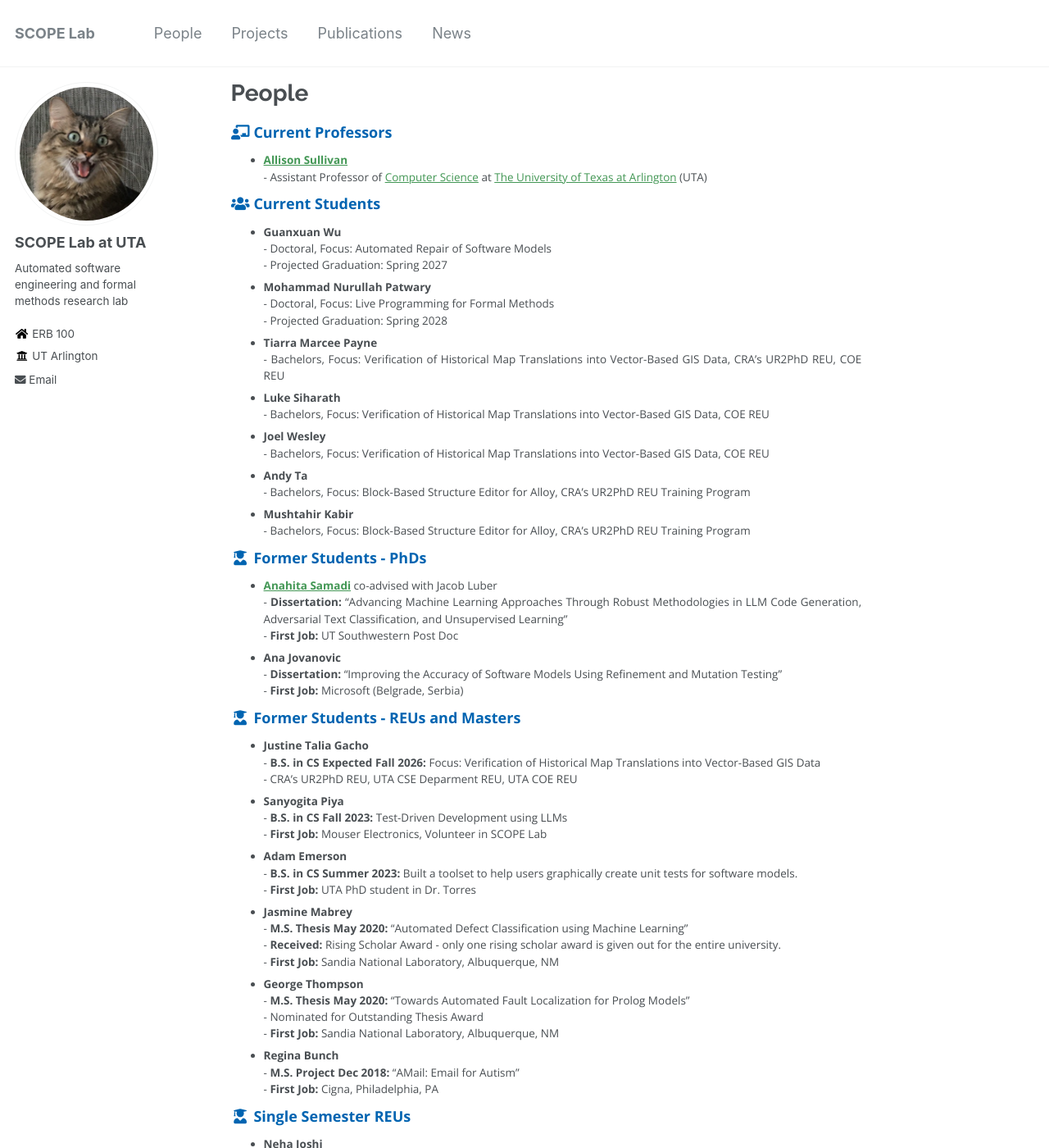
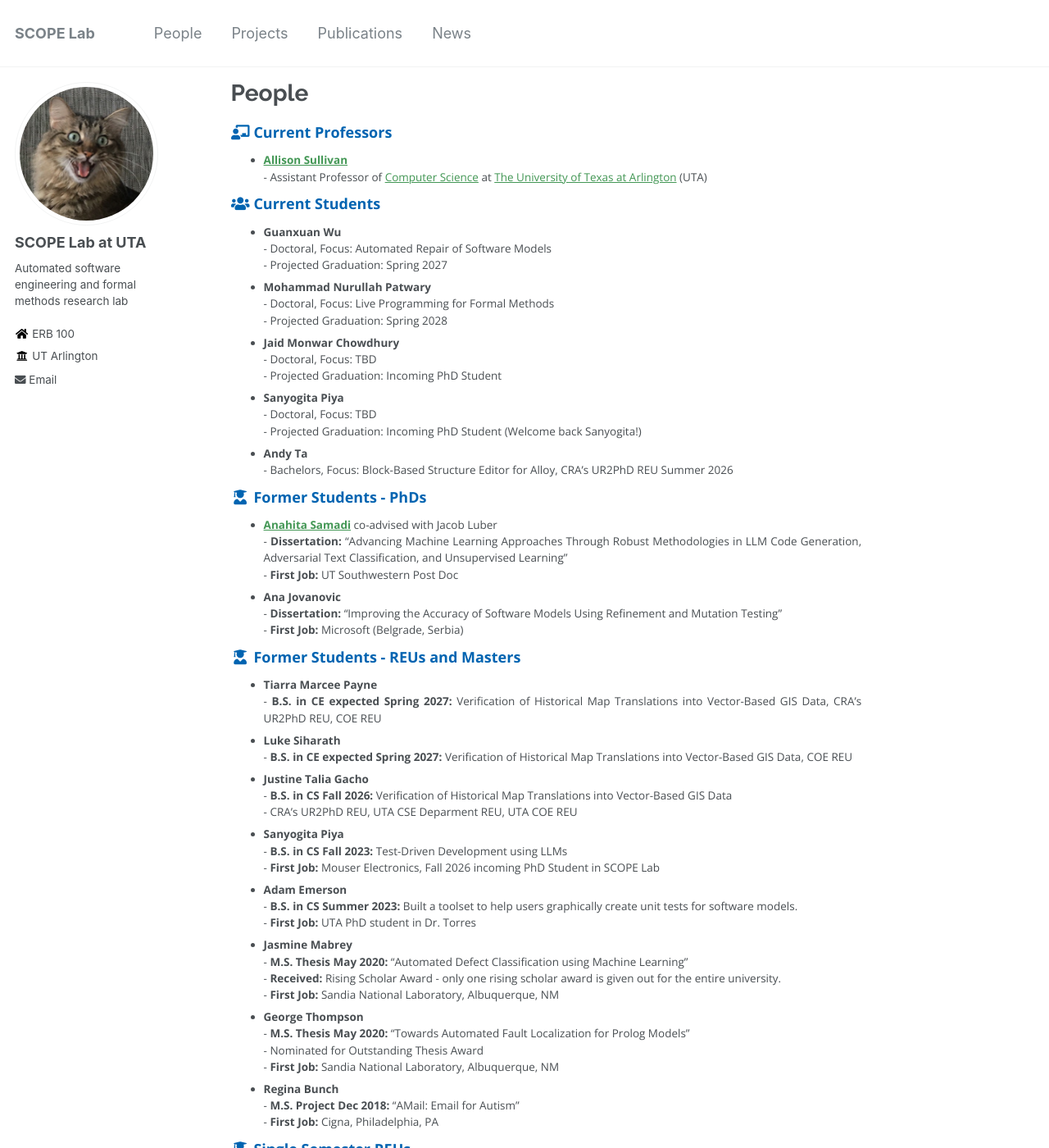
Before and after one commit to SCOPELabUTA/SCOPELabUTA.github.io, a Jekyll site: the page built from _pages/people.md, in a window 1280 px wide and 1400 px high. Shown: the whole window at 82% size. Built offline with Jekyll 4.4.1, drawn with Linux system fonts in a browser that asks for light colours; some of the changed text lies outside the part shown.

Commit message:
Update people.md

```diff
--- a/_pages/people.md
+++ b/_pages/people.md
@@ -10,25 +10,27 @@ author_profile: true
 ### <i class="fa fa-fw fa-users" aria-hidden="true"></i> Current Students
 * **Guanxuan Wu** <br> - Doctoral, Focus: Automated Repair of Software Models <br> - Projected Graduation: Spring 2027
 * **Mohammad Nurullah Patwary** <br> - Doctoral, Focus: Live Programming for Formal Methods <br> - Projected Graduation: Spring 2028
-* **Tiarra Marcee Payne** <br> - Bachelors, Focus: Verification of Historical Map Translations into Vector-Based GIS Data, CRA's UR2PhD REU, COE REU
-* **Luke Siharath** <br> - Bachelors, Focus: Verification of Historical Map Translations into Vector-Based GIS Data, COE REU
-* **Joel Wesley** <br> - Bachelors, Focus: Verification of Historical Map Translations into Vector-Based GIS Data, COE REU
-* **Andy Ta** <br> - Bachelors, Focus: Block-Based Structure Editor for Alloy, CRA's UR2PhD REU Training Program
-* **Mushtahir Kabir** <br> - Bachelors, Focus: Block-Based Structure Editor for Alloy, CRA's UR2PhD REU Training Program
+* **Jaid Monwar Chowdhury** <br> - Doctoral, Focus: TBD <br> - Projected Graduation: Incoming PhD Student
+* **Sanyogita Piya** <br> - Doctoral, Focus: TBD <br> - Projected Graduation: Incoming PhD Student (Welcome back Sanyogita!)
+* **Andy Ta** <br> - Bachelors, Focus: Block-Based Structure Editor for Alloy, CRA's UR2PhD REU Summer 2026
 
 ### <i class="fa fa-fw fa-user-graduate" aria-hidden="true"></i> Former Students - PhDs
 * **[Anahita Samadi](https://www.linkedin.com/in/anahita-samadi-2756704b/)** co-advised with Jacob Luber <br> - **Dissertation:** "Advancing Machine Learning Approaches Through Robust Methodologies in LLM Code Generation, Adversarial Text Classification, and Unsupervised Learning" <br> - **First Job:** UT Southwestern Post Doc
 * **Ana Jovanovic** <br> - **Dissertation:** "Improving the Accuracy of Software Models Using Refinement and Mutation Testing" <br> - **First Job:** Microsoft (Belgrade, Serbia)
 
 ### <i class="fa fa-fw fa-user-graduate" aria-hidden="true"></i> Former Students - REUs and Masters
-* **Justine Talia Gacho** <br> - **B.S. in CS Expected Fall 2026:** Focus: Verification of Historical Map Translations into Vector-Based GIS Data <br> - CRA's UR2PhD REU, UTA CSE Deparment REU, UTA COE REU
-* **Sanyogita Piya** <br> - **B.S. in CS Fall 2023:** Test-Driven Development using LLMs <br> - **First Job:** Mouser Electronics, Volunteer in SCOPE Lab
+* **Tiarra Marcee Payne** <br> - **B.S. in CE expected Spring 2027:**  Verification of Historical Map Translations into Vector-Based GIS Data, CRA's UR2PhD REU, COE REU
+* **Luke Siharath** <br> - **B.S.  in CE expected Spring 2027:**  Verification of Historical Map Translations into Vector-Based GIS Data, COE REU
+* **Justine Talia Gacho** <br> - **B.S. in CS Fall 2026:** Verification of Historical Map Translations into Vector-Based GIS Data <br> - CRA's UR2PhD REU, UTA CSE Deparment REU, UTA COE REU
+* **Sanyogita Piya** <br> - **B.S. in CS Fall 2023:** Test-Driven Development using LLMs <br> - **First Job:** Mouser Electronics, Fall 2026 incoming PhD Student in SCOPE Lab
 * **Adam Emerson** <br> - **B.S. in CS Summer 2023:** Built a toolset to help users graphically create unit tests for software models.  <br> - **First Job:** UTA PhD student in Dr. Torres
 * **Jasmine Mabrey** <br> - **M.S. Thesis May 2020:** "Automated Defect Classification using Machine Learning" <br> - **Received:** Rising Scholar Award - only one rising scholar award is given out for the entire university. <br> - **First Job:** Sandia National Laboratory, Albuquerque, NM
 * **George Thompson** <br> - **M.S. Thesis May 2020:** "Towards Automated Fault Localization for Prolog Models" <br> - Nominated for Outstanding Thesis Award <br> - **First Job:** Sandia National Laboratory, Albuquerque, NM
 * **Regina Bunch** <br> - **M.S. Project Dec 2018:** "AMail: Email for Autism" <br> - **First Job:** Cigna, Philadelphia, PA
 
 ### <i class="fa fa-fw fa-user-graduate" aria-hidden="true"></i> Single Semester REUs
+* **Joel Wesley** <br> - Bachelors, Focus: Verification of Historical Map Translations into Vector-Based GIS Data, COE REU
+* **Mushtahir Kabir** <br> - **Spring 2026:** UR2PhD REU Training Program - Block-Based Structure Editor for Alloy.
 * **Neha Joshi** <br> - **Fall 2024:** CASHI-REU - Generation of completion rules for Alloy constraints.
 * **Moyses Ledezma Berna** <br> - **Spring 2024:** CASHI-REU - Hint generation for Alloy mathematical operators.
 * **Cristian Munoz** <br> - **Fall 2022:** CASHI-REU - Built a toolset to help ease the adoption of software models.
```
